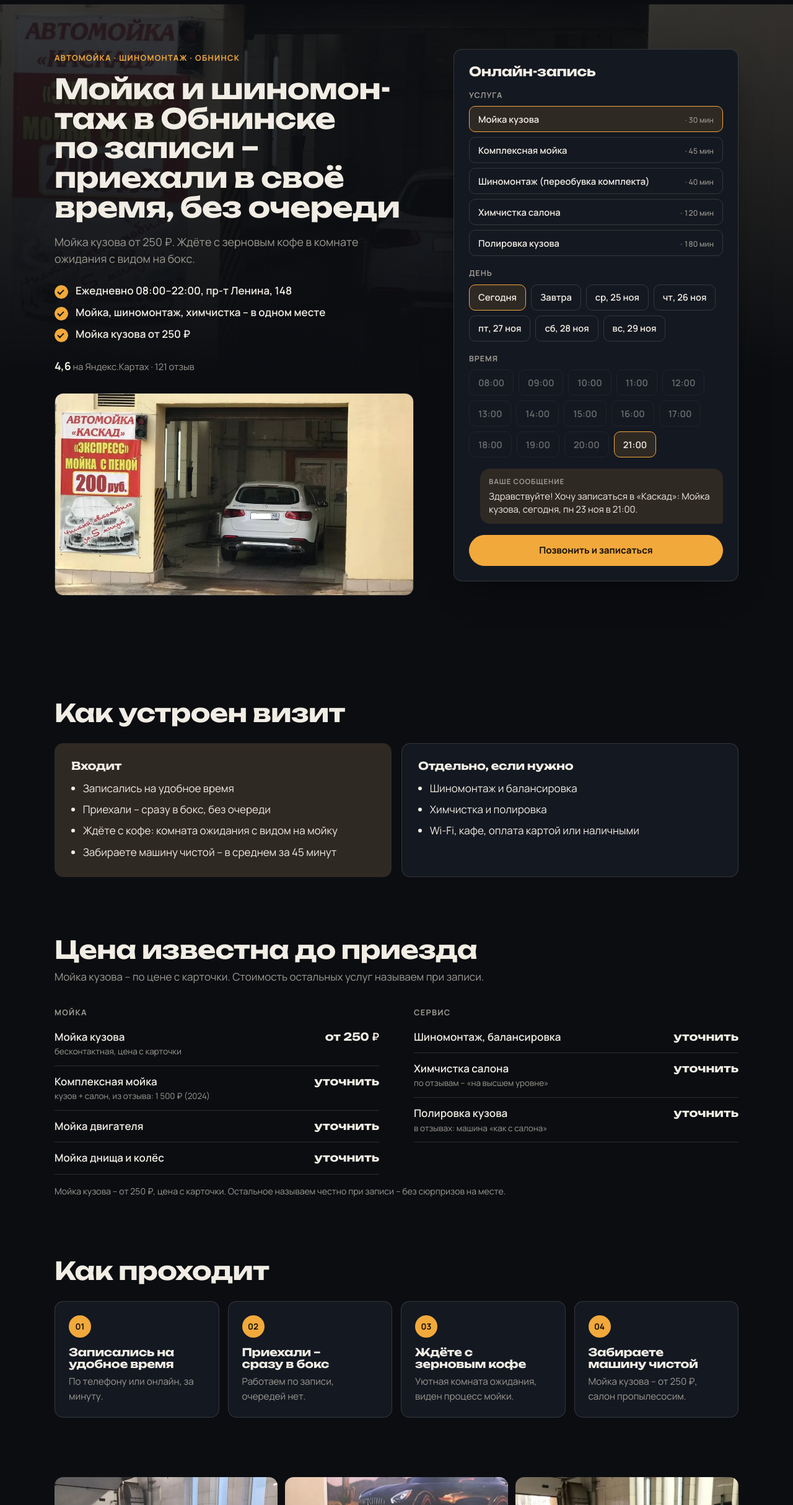
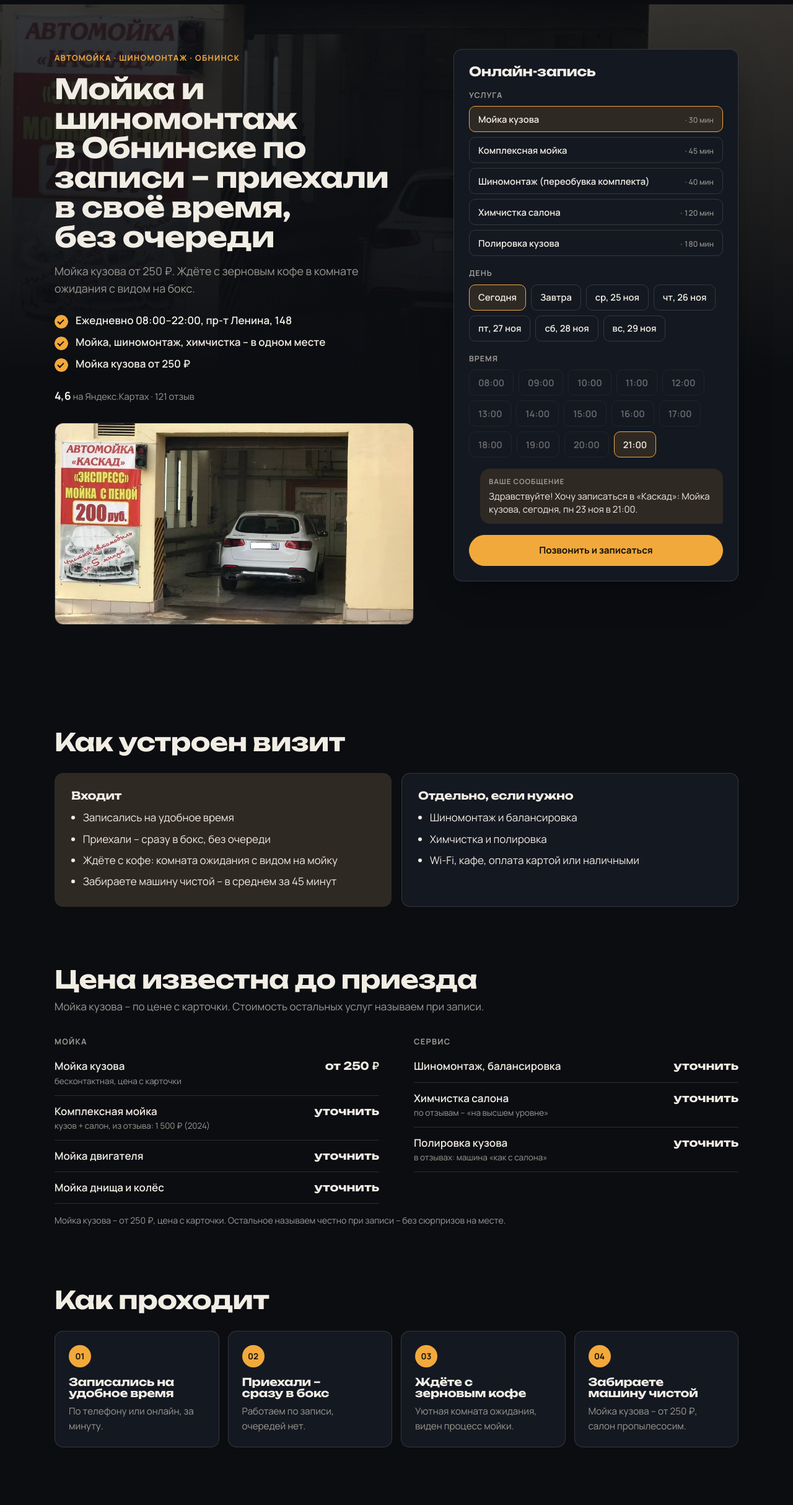
Before and after one commit to starksv59-beep/kaskad-demo, a plain HTML site: page index.html in a window 1280 px wide. Shown: the part 57-2485 px from the top of the page at 62% size. Drawn offline with Linux system fonts and the light colour scheme.

Commit message:
Публикация 23.11 22:53

```diff
--- a/style-prod.css
+++ b/style-prod.css
@@ -207,3 +207,8 @@ main { max-width: var(--wrap); margin: 0 auto; padding: 0 var(--gut); }
 @media (max-width: 960px) {
   .s-hero__photo { display: block; }
 }
+
+
+/* правка «перенос по слогам»: заголовок переносится только целыми словами */
+.s-hero h1 { hyphens: manual; }
+.s-steps h3 { hyphens: manual; }
```
